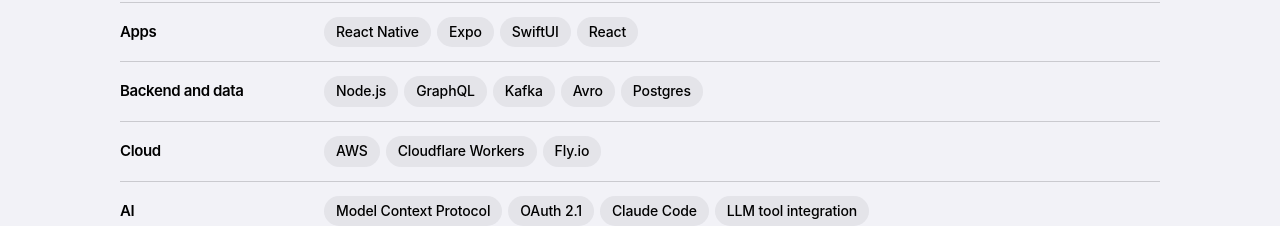
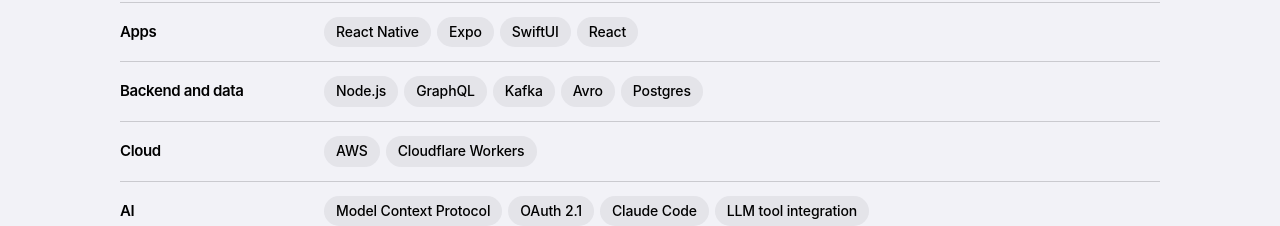
Before and after one commit to MatthewMagno/matthew-magno-website, a React (Vite) app: page / in a window 1280 px wide. Shown: the part 2280-2506 px from the top of the page. Built offline with nearby package versions, Linux system fonts and the light colour scheme.

Commit message:
Remove Fly.io from the Toolbox and Memori stack
Co-Authored-By: Claude Sonnet 5.5 <noreply@anthropic.com>
Claude-Session: https://claude.ai/code/session_01L9f1mbNA5f3sYEocn5QgeJ

```diff
--- a/src/data.js
+++ b/src/data.js
@@ -44,7 +44,7 @@ export const apps = [
       { value: '1.7', label: 'current version' },
       { value: '29', label: 'downloads' },
     ],
-    stack: ['React Native', 'Expo', 'Node.js', 'Fly.io'],
+    stack: ['React Native', 'Expo', 'Node.js'],
     link: { label: 'View on the App Store', href: 'https://apps.apple.com/us/app/memori-for-two/id6792543667' },
   },
   {
@@ -248,6 +248,6 @@ export const toolbox = [
   { group: 'Languages', items: ['Java', 'TypeScript', 'JavaScript', 'Swift', 'Python', 'SQL'] },
   { group: 'Apps', items: ['React Native', 'Expo', 'SwiftUI', 'React'] },
   { group: 'Backend and data', items: ['Node.js', 'GraphQL', 'Kafka', 'Avro', 'Postgres'] },
-  { group: 'Cloud', items: ['AWS', 'Cloudflare Workers', 'Fly.io'] },
+  { group: 'Cloud', items: ['AWS', 'Cloudflare Workers'] },
   { group: 'AI', items: ['Model Context Protocol', 'OAuth 2.1', 'Claude Code', 'LLM tool integration'] },
 ];
```
